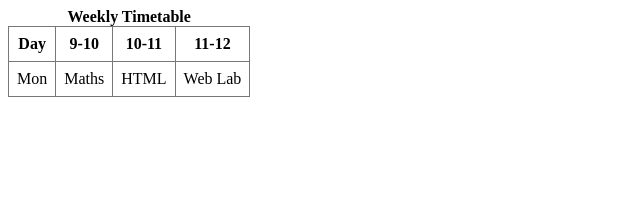
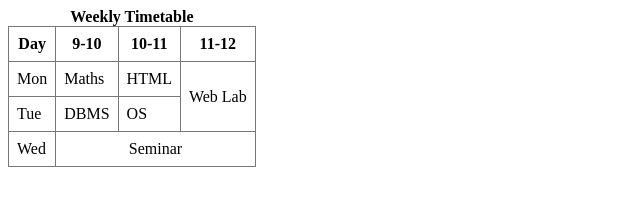
Before and after one commit to varungoyal752/WDW_0143, a plain HTML site: page Web_Designing_Workshop_Assignment/assignment_13.html in a window 1280 px wide. Shown: the whole page, without its empty margins (0-640 px from the left). Drawn offline with Linux system fonts and the light colour scheme.

Commit message:
completed assignment_13.html

```diff
--- a/Web_Designing_Workshop_Assignment/assignment_13.html
+++ b/Web_Designing_Workshop_Assignment/assignment_13.html
@@ -24,6 +24,17 @@
         <td>Maths</td>
         <td>HTML</td>
         <td rowspan="2">Web Lab</td>
-
+    </tr>
+      <tr>
+        <td>Tue</td>
+        <td>DBMS</td>
+        <td>OS</td>
+      </tr>
+      <tr>
+        <td>Wed</td>
+        <td colspan="3" align="center">Seminar</td>
+      </tr>
+    </tbody>
+  </table>
 </body>
 </html>
```
